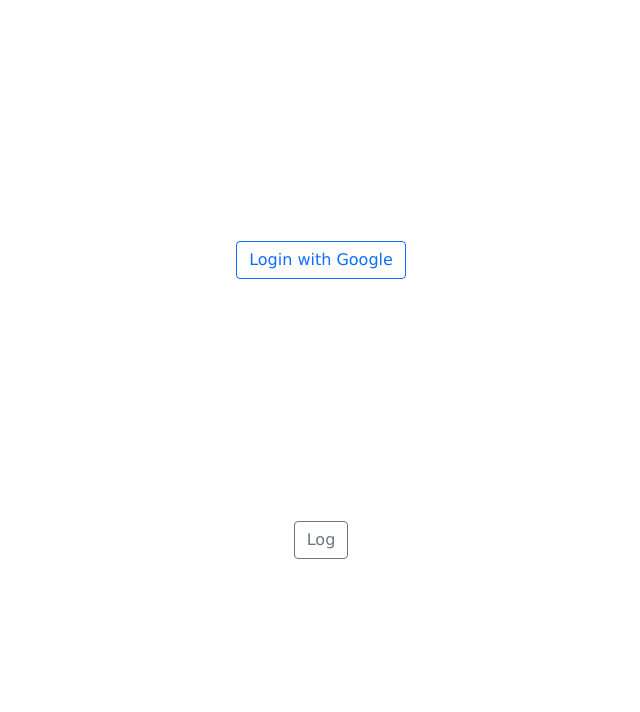
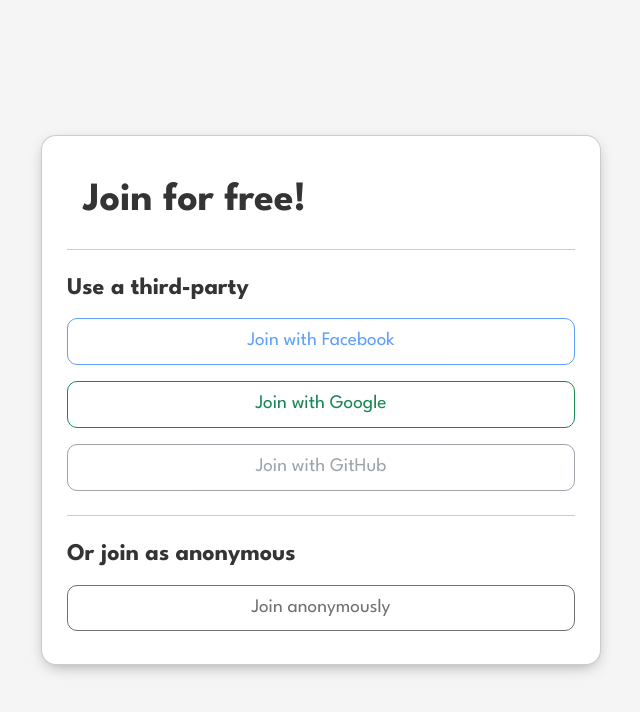
Before and after one commit to kawlik/hello, a React (Vite) app in the folder client/: page / in a window 1280 px wide. Shown: the top 712 px of the page, without its empty margins (319-959 px from the left). Built offline with nearby package versions, Linux system fonts and the light colour scheme.

Commit message:
Login component update

```diff
--- a/client/src/components/login/index.jsx
+++ b/client/src/components/login/index.jsx
@@ -26,11 +26,41 @@
 /*   *   *   *   *   *   *   *   *   *   */
 
 return(
-    <section id='login'>
+    <section id='login' className='shadow'>
+    <div className='modal-login'>
 
-        <button className='btn btn-outline-primary' onClick={ processLoginWithGoogle }>Login with Google</button>
+        <h2 class='fw-bold fs-1 p-3 pb-2'>
+            Join for free!
+        </h2>
 
-        <button className='btn btn-outline-secondary' onClick={ () => console.log( user ) }>Log</button>
+        <hr className='mb-4'/>
 
+        <h3 class='fw-bold fs-4'>
+            Use a third-party
+        </h3>
+
+        <button className='w-100 btn btn-outline-primary p-2 my-2' disabled>
+            Join with Facebook
+        </button>
+
+        <button className='w-100 btn btn-outline-success p-2 my-2' onClick={ processLoginWithGoogle }>
+            Join with Google
+        </button>
+
+        <button className='w-100 btn btn-outline-secondary p-2 my-2' disabled>
+            Join with GitHub
+        </button>
+
+        <hr className='mb-4'/>
+
+        <h3 class='fw-bold fs-4'>
+            Or join as anonymous
+        </h3>
+
+        <button className='w-100 btn btn-outline-dark p-2 my-2' disabled>
+            Join anonymously
+        </button>
+
+    </div>
     </section>
 )};
--- a/client/src/components/login/index.scss
+++ b/client/src/components/login/index.scss
@@ -1,16 +1,37 @@
 section#login {
-
-    box-sizing: border-box;
-    padding: 0;
-    margin: 0;
 
     width: 100%;
     height: 100%;
 
+    overflow-x: hidden;
+    overflow-y: scroll;
+
+    background-color: #f5f5f5;
+    padding: 15px;
+
     display: flex;
     flex-wrap: nowrap;
     flex-direction: column;
-    justify-content: space-evenly;
+    justify-content: center;
     align-content: center;
     align-items: center;
+
+    .modal-login {
+
+        width: 100%;
+        max-width: 560px;
+        padding: 25px;
+
+        background-color: #ffffff;
+        box-shadow: 0 5px 15px -5px #999999;
+
+        border: 1px solid rgba( #999999, .5 );
+        border-radius: 15px;
+
+        button.btn {
+
+            border-radius: 10px;
+            font-size: larger;
+        }
+    }
 }
--- a/client/src/styles/index.scss
+++ b/client/src/styles/index.scss
@@ -1,9 +1,21 @@
+@import url( 'https://fonts.googleapis.com/css2?family=League+Spartan:wght@100;200;300;400;500;600;700;800;900&display=swap' );
+
+* {
+    box-sizing: border-box;
+    padding: 0;
+    margin: 0;
+}
+
+html {
+    scroll-behavior: smooth;
+}
+
 body {
 
     color: #343434;
-    background-color: #fff;
+    background-color: #ffffff;
 
-    font-family: Verdana, Geneva, Tahoma, sans-serif;
+    font-family: 'League Spartan', sans-serif;
     font-size: medium;
     font-weight: 100;
 }
@@ -12,6 +24,7 @@
 
     margin: 0;
     padding: 0;
+
     width: 100vw;
     height: 100vh;
 
@@ -21,5 +34,7 @@
     display: flex;
     flex-wrap: nowrap;
     flex-direction: column;
-    justify-content: space-between;
+    justify-content: center;
+    align-content: center;
+    align-items: center;
 }
```
Also changed, not shown: client/src/components/base/index.jsx (added), client/src/components/base/index.scss (added).
